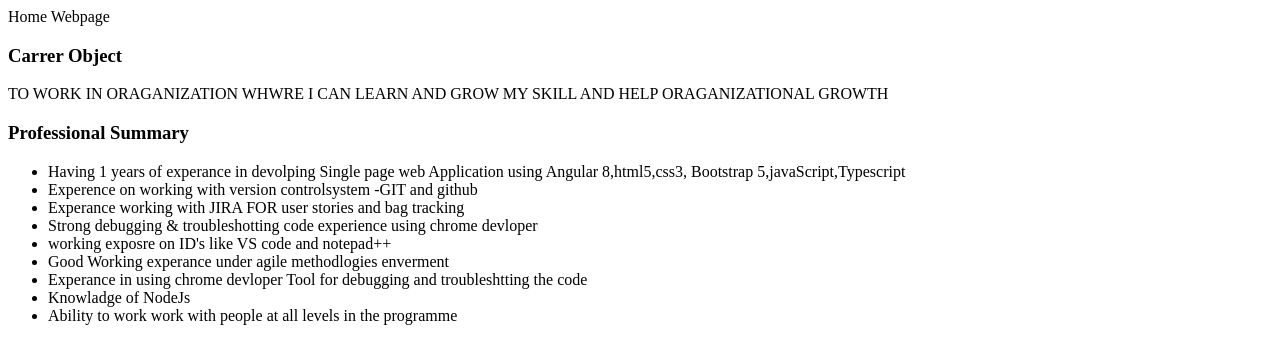
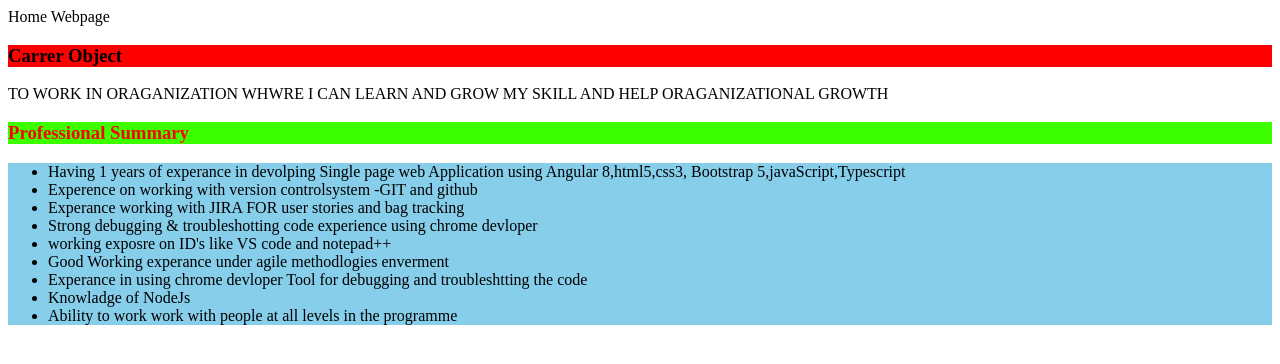
Before and after one commit to sachinsarasambi/myProfile, a plain HTML site: page home.html in a window 1280 px wide. Drawn offline with Linux system fonts and the light colour scheme.

Commit message:
update css
update css

```diff
--- a/home.html
+++ b/home.html
@@ -1,11 +1,25 @@
 <html>
     <head>
         <table> Home Webpage</table>
+        <style>
+            .name{
+                background-color: red;
+            }
+            ul{
+                background-color: skyblue;
+            }
+            #intro{
+                color: red;
+                background-color: rgb(60, 255, 0);
+            }
+
+        </style>
+
     </head>
     <body>
-        <h3>Carrer Object</h3>
+        <h3 class="name">Carrer Object</h3>
         <p>TO WORK IN ORAGANIZATION WHWRE I CAN LEARN AND GROW MY SKILL AND HELP ORAGANIZATIONAL GROWTH</p>
-        <h3>Professional Summary</h3>
+        <h3 id="intro">Professional Summary</h3>
         <ul>
             <li>Having 1 years of experance in devolping Single page web Application using Angular 8,html5,css3,
                 Bootstrap 5,javaScript,Typescript</li>
```
Also changed, not shown: index.html (+9 -4 lines), 1 other file.
